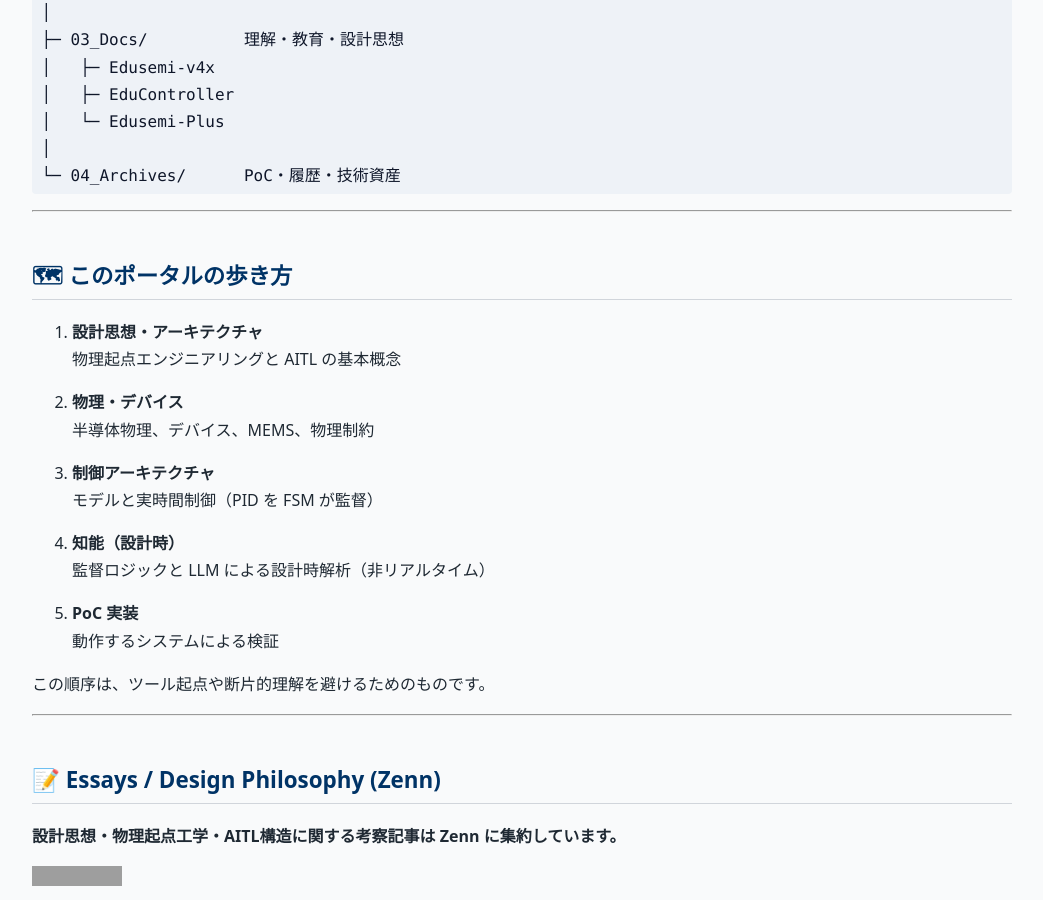
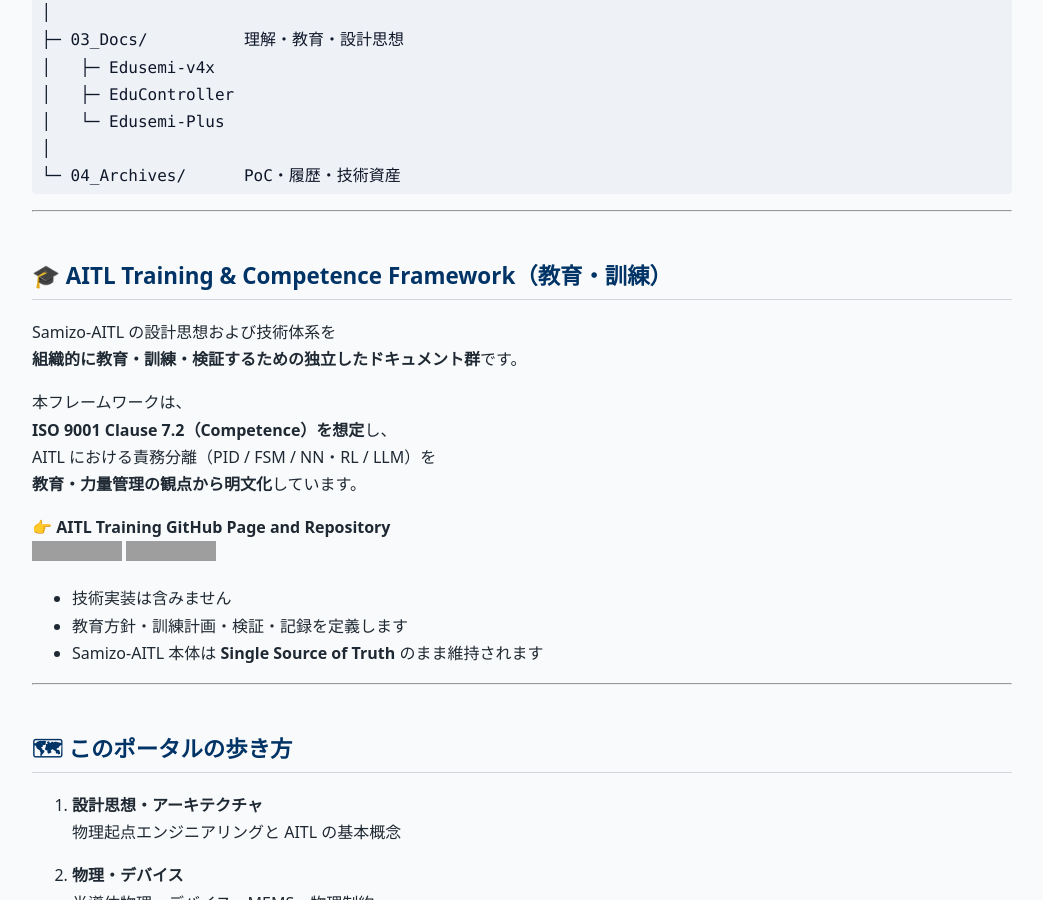
Before and after one commit to Samizo-AITL/Samizo-AITL.github.io, a Jekyll site: the page built from portal/index.md, in a window 1280 px wide and 900 px high, scrolled down 3726 px. Shown: the whole window, without its empty margins (118-1161 px from the left). Built offline with Jekyll 4.4.1, drawn with Linux system fonts in a browser that asks for light colours; our own code applies the rules of GitHub Pages for plain Markdown files; grey boxes are pictures that could not be loaded.

Commit message:
Update index.md

````diff
--- a/portal/index.md
+++ b/portal/index.md
@@ -150,6 +150,26 @@
 │
 └─ 04_Archives/      PoC・履歴・技術資産
 ```
+
+---
+
+## 🎓 AITL Training & Competence Framework（教育・訓練）
+
+Samizo-AITL の設計思想および技術体系を
+**組織的に教育・訓練・検証するための独立したドキュメント群**です。
+
+本フレームワークは、
+**ISO 9001 Clause 7.2（Competence）を想定**し、
+AITL における責務分離（PID / FSM / NN・RL / LLM）を
+**教育・力量管理の観点から明文化**しています。
+
+👉 **AITL Training GitHub Page and Repository**
+[![Site](https://img.shields.io/badge/View-Site-brightgreen?logo=github)](https://samizo-aitl.github.io/aitl-training/)
+[![Repo](https://img.shields.io/badge/View-Repo-blue?logo=github)](https://github.com/Samizo-AITL/aitl-training)
+
+- 技術実装は含みません
+- 教育方針・訓練計画・検証・記録を定義します
+- Samizo-AITL 本体は **Single Source of Truth** のまま維持されます
 
 ---
 
````
